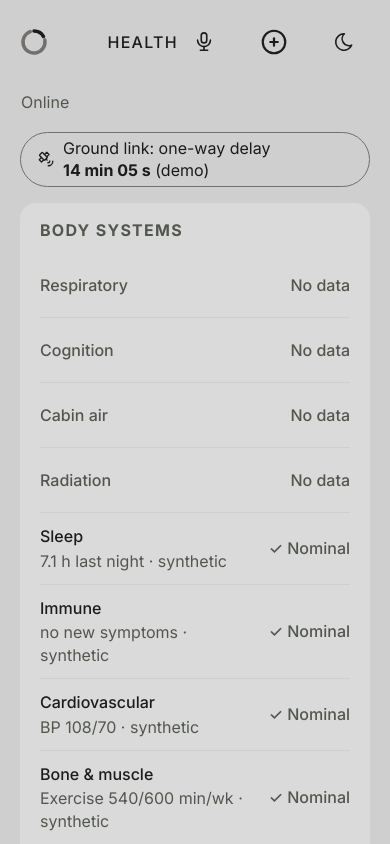
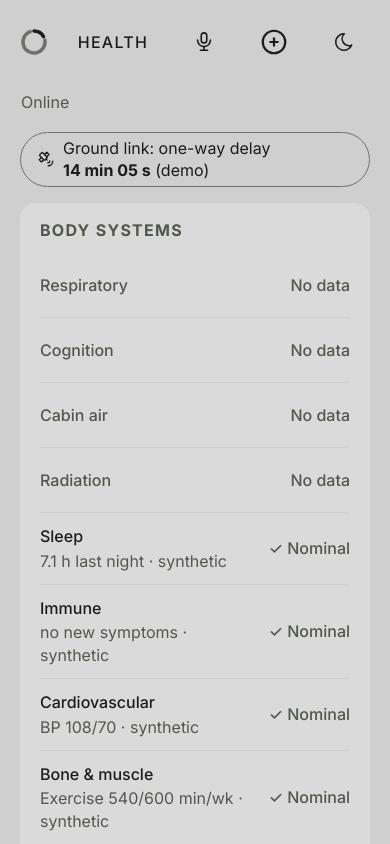
Before and after one commit to jdo-lv/galagans, a React (Vite) app in the folder src/main/frontend/: page / in a window 390 px wide. Shown: the top 844 px of the page. Built offline with nearby package versions, Linux system fonts and the light colour scheme; no server answers.

Commit message:
fix(voice): phone header fits the mic, Add entry and theme toggle; retake screenshots after merging main (#37)

```diff
--- a/src/main/frontend/src/ui/theme/base.css
+++ b/src/main/frontend/src/ui/theme/base.css
@@ -139,6 +139,13 @@ a:hover {
   grid-template-columns: 1fr auto 1fr;
   align-items: center;
   min-height: var(--target-min);
+}
+
+/* On a phone, three header buttons don't fit beside a page-centred wordmark: centre it in the space between */
+@media (max-width: 599px) {
+  .app-header {
+    grid-template-columns: auto 1fr auto;
+  }
 }
 
 .brand-mark {
```
Also changed, not shown: 8 other files (tests, documents, lock files or other folders).
